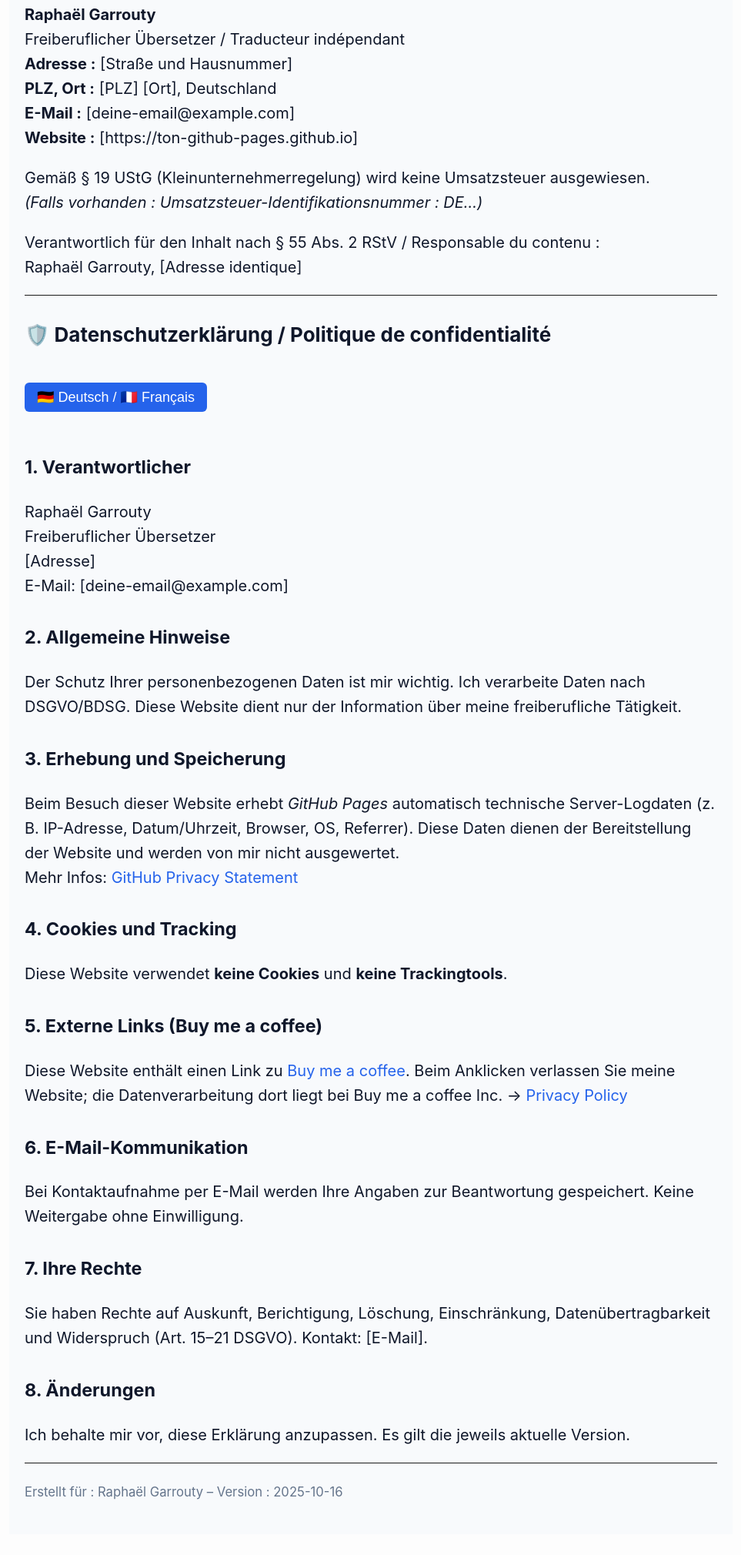
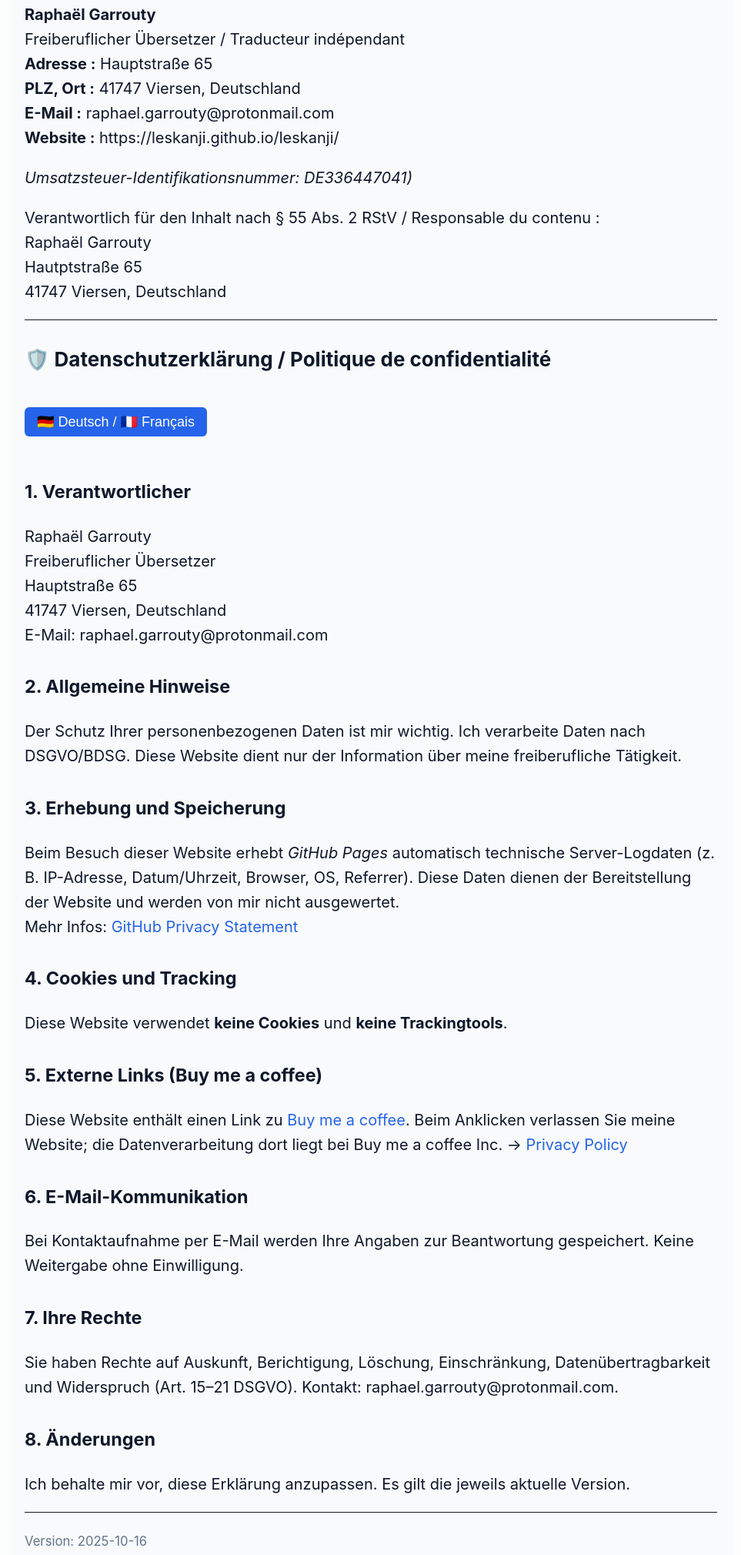
Before and after one commit to leskanji/leskanji, a plain HTML site: page impressum.html in a window 1280 px wide. Shown: the part 381-2401 px from the top of the page at 77% size, without its empty margins (158-1121 px from the left). Drawn offline with Linux system fonts and the light colour scheme.

Commit message:
Update impressum.html

```diff
--- a/impressum.html
+++ b/impressum.html
@@ -209,17 +209,17 @@ small {
 <h1 id="impressum-mentions-légales">🏛️ Impressum / Mentions légales</h1>
 <p><strong>Raphaël Garrouty</strong><br />
 Freiberuflicher Übersetzer / Traducteur indépendant<br />
-<strong>Adresse :</strong> [Straße und Hausnummer]<br />
-<strong>PLZ, Ort :</strong> [PLZ] [Ort], Deutschland<br />
-<strong>E-Mail :</strong> [deine-email@example.com]<br />
-<strong>Website :</strong> [https://ton-github-pages.github.io]</p>
-<p>Gemäß § 19 UStG (Kleinunternehmerregelung) wird keine Umsatzsteuer
-ausgewiesen.<br />
-<em>(Falls vorhanden : Umsatzsteuer-Identifikationsnummer :
-DE…)</em></p>
+<strong>Adresse :</strong> Hauptstraße 65<br />
+<strong>PLZ, Ort :</strong> 41747 Viersen, Deutschland<br />
+<strong>E-Mail :</strong> raphael.garrouty@protonmail.com<br />
+<strong>Website :</strong> https://leskanji.github.io/leskanji/</p>
+<em>Umsatzsteuer-Identifikationsnummer: DE336447041)</em></p>
 <p>Verantwortlich für den Inhalt nach § 55 Abs. 2 RStV / Responsable du
 contenu :<br />
-Raphaël Garrouty, [Adresse identique]</p>
+Raphaël Garrouty<br />
+Hautptstraße 65<br />
+41747 Viersen, Deutschland
+</p>
 <hr />
 <h2 id="datenschutzerklärung-politique-de-confidentialité">🛡️
 Datenschutzerklärung / Politique de confidentialité</h2>
@@ -230,8 +230,9 @@ Datenschutzerklärung / Politique de confidentialité</h2>
 <h3 id="verantwortlicher">1. Verantwortlicher</h3>
 <p>Raphaël Garrouty<br />
 Freiberuflicher Übersetzer<br />
-[Adresse]<br />
-E-Mail: [deine-email@example.com]</p>
+Hauptstraße 65<br />
+41747 Viersen, Deutschland<br />
+E-Mail: raphael.garrouty@protonmail.com</p>
 <h3 id="allgemeine-hinweise">2. Allgemeine Hinweise</h3>
 <p>Der Schutz Ihrer personenbezogenen Daten ist mir wichtig. Ich
 verarbeite Daten nach DSGVO/BDSG. Diese Website dient nur der
@@ -261,7 +262,7 @@ gespeichert. Keine Weitergabe ohne Einwilligung.</p>
 <h3 id="ihre-rechte">7. Ihre Rechte</h3>
 <p>Sie haben Rechte auf Auskunft, Berichtigung, Löschung, Einschränkung,
 Datenübertragbarkeit und Widerspruch (Art. 15–21 DSGVO). Kontakt:
-[E-Mail].</p>
+raphael.garrouty@protonmail.com.</p>
 <h3 id="änderungen">8. Änderungen</h3>
 <p>Ich behalte mir vor, diese Erklärung anzupassen. Es gilt die jeweils
 aktuelle Version.</p>
@@ -270,8 +271,9 @@ aktuelle Version.</p>
 <h3 id="responsable">1. Responsable</h3>
 <p>Raphaël Garrouty<br />
 Traducteur indépendant<br />
-[Adresse]<br />
-E-mail : [deine-email@example.com]</p>
+Hauptstraße 65<br />
+41747 Viersen, Deutschland<br />
+E-Mail: raphael.garrouty@protonmail.com</p>
 <h3 id="informations-générales">2. Informations générales</h3>
 <p>La protection de vos données personnelles m’importe. Je traite vos
 données conformément au RGPD. Ce site a uniquement pour but de présenter
@@ -302,7 +304,7 @@ traiter votre demande. Elles ne sont pas transmises à des tiers.</p>
 <h3 id="vos-droits">7. Vos droits</h3>
 <p>Vous disposez d’un droit d’accès, de rectification, de suppression,
 de limitation, de portabilité et d’opposition (articles 15–21 RGPD).
-Contact : [E-mail].</p>
+Contact : raphael.garrouty@protonmail.com.</p>
 <h3 id="modifications">8. Modifications</h3>
 <p>Je me réserve le droit de modifier la présente politique. La version
 publiée sur ce site fait foi.</p>
@@ -317,7 +319,6 @@ document.getElementById('lang-switch').addEventListener('click',()=>{
   fr.style.display=showingDe?"block":"none";
 });
 </script>
-<p><small>Erstellt für : Raphaël Garrouty – Version :
-2025-10-16</small></p>
+<p><small>Version: 2025-10-16</small></p>
 </body>
 </html>
```
